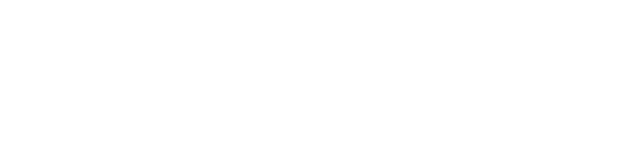
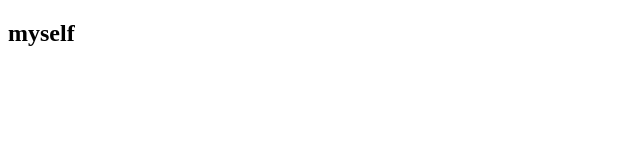
Before and after one commit to mohamednoufal30/sample, a plain HTML site: page index.html in a window 1280 px wide. Shown: the whole page, without its empty margins (0-640 px from the left). Drawn offline with Linux system fonts and the light colour scheme.

```diff
--- a/index.html
+++ b/index.html
@@ -6,6 +6,6 @@
     <title>Document</title>
 </head>
 <body>
-
+    <h2>myself</h2>
 </body>
 </html>
```
